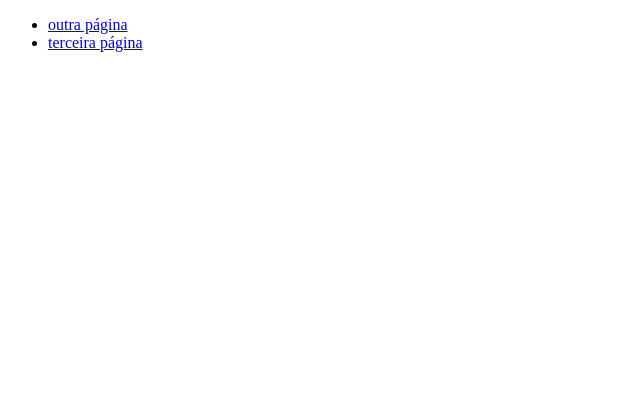
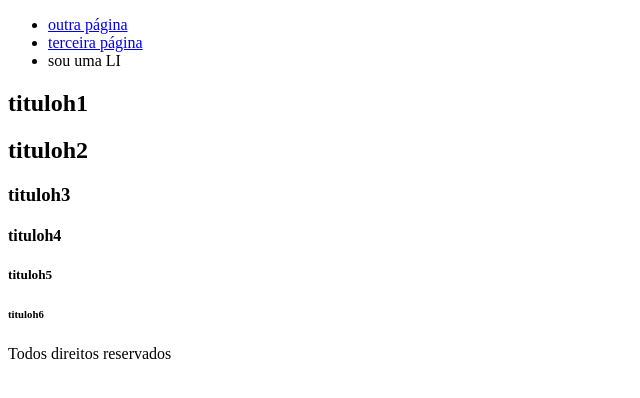
Before and after one commit to alvinhu182/html, a plain HTML site: page index.html in a window 1280 px wide. Shown: the whole page, without its empty margins (0-640 px from the left). Drawn offline with Linux system fonts and the light colour scheme.

Commit message:
foram criados os titulos da página principal

```diff
--- a/index.html
+++ b/index.html
@@ -11,8 +11,24 @@
             <ul>
                 <li><a href="outraPagina.html">outra página</a></li>
                 <li><a href="terceiraPagina.html">terceira página</a></li>
+                <li>sou uma LI</li>
             </ul>
         </nav>
     </header>
+    <main>
+        <section>
+            <div>
+              <h1> tituloh1 </h1>
+              <h2> tituloh2 </h2>
+              <h3> tituloh3 </h3>
+              <h4> tituloh4 </h4>
+              <h5> tituloh5 </h5>
+              <h6> tituloh6 </h6>
+            </div>
+        </section>
+    </main>
+    <footer>
+        <p>Todos direitos reservados</p>
+    </footer>
 </body>
 </html>
```
